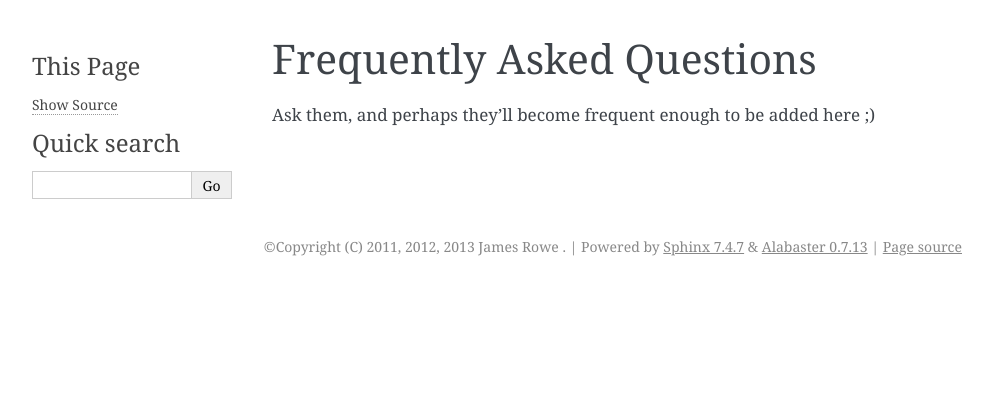
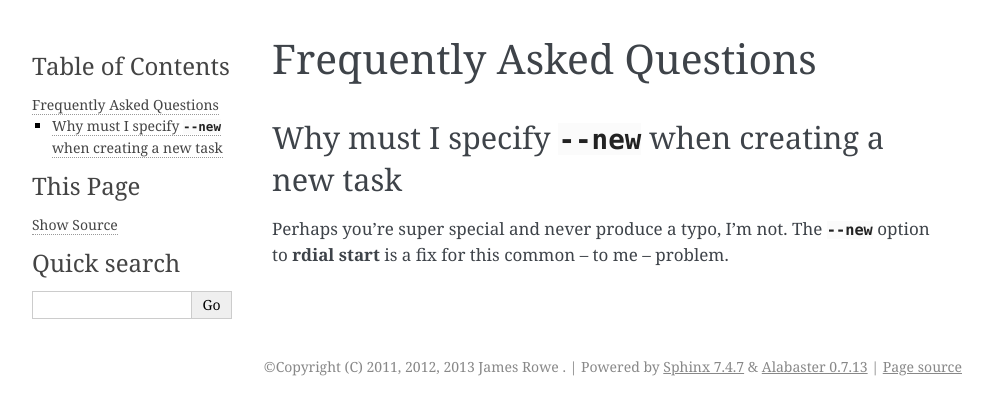
Before and after one commit to JNRowe/rdial, a Sphinx documentation site: the page built from doc/faq.rst, in a window 1280 px wide. Shown: the top 415 px of the page, without its empty margins (148-1141 px from the left). Built offline with Sphinx 7.4.7, drawn with Linux system fonts in a browser that asks for light colours.

Commit message:
Added FAQ entry for --new option usage.

```diff
--- a/doc/faq.rst
+++ b/doc/faq.rst
@@ -1,4 +1,12 @@
 Frequently Asked Questions
 --------------------------
 
-Ask them, and perhaps they'll become frequent enough to be added here ;)
+..
+    Ask them, and perhaps they'll become frequent enough to be added here ;)
+
+Why must I specify :option:`--new` when creating a new task
+'''''''''''''''''''''''''''''''''''''''''''''''''''''''''''
+
+Perhaps you're super special and never produce a typo, I'm not.  The
+:option:`--new` option to :command:`rdial start` is a fix for this common -- to
+me -- problem.
```
